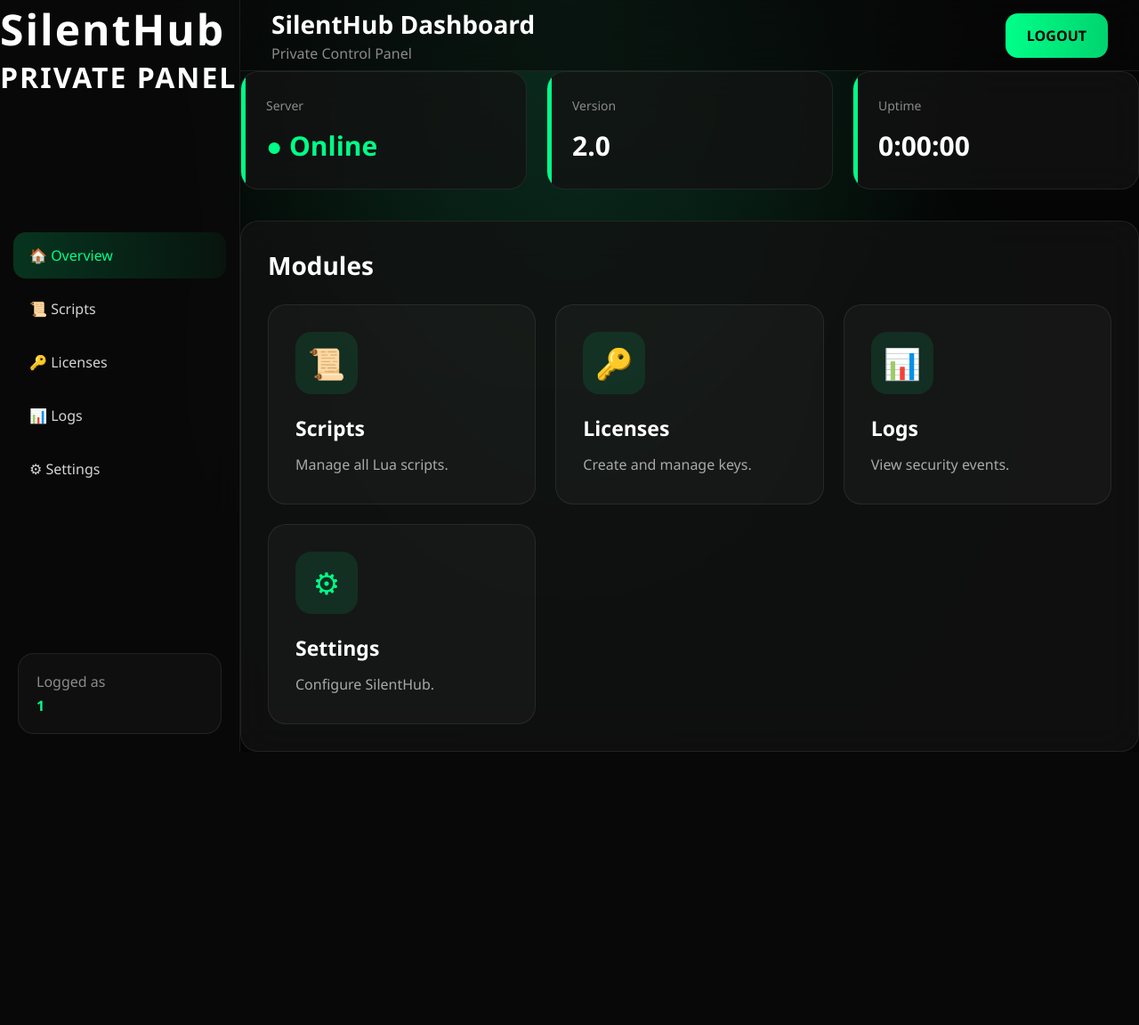
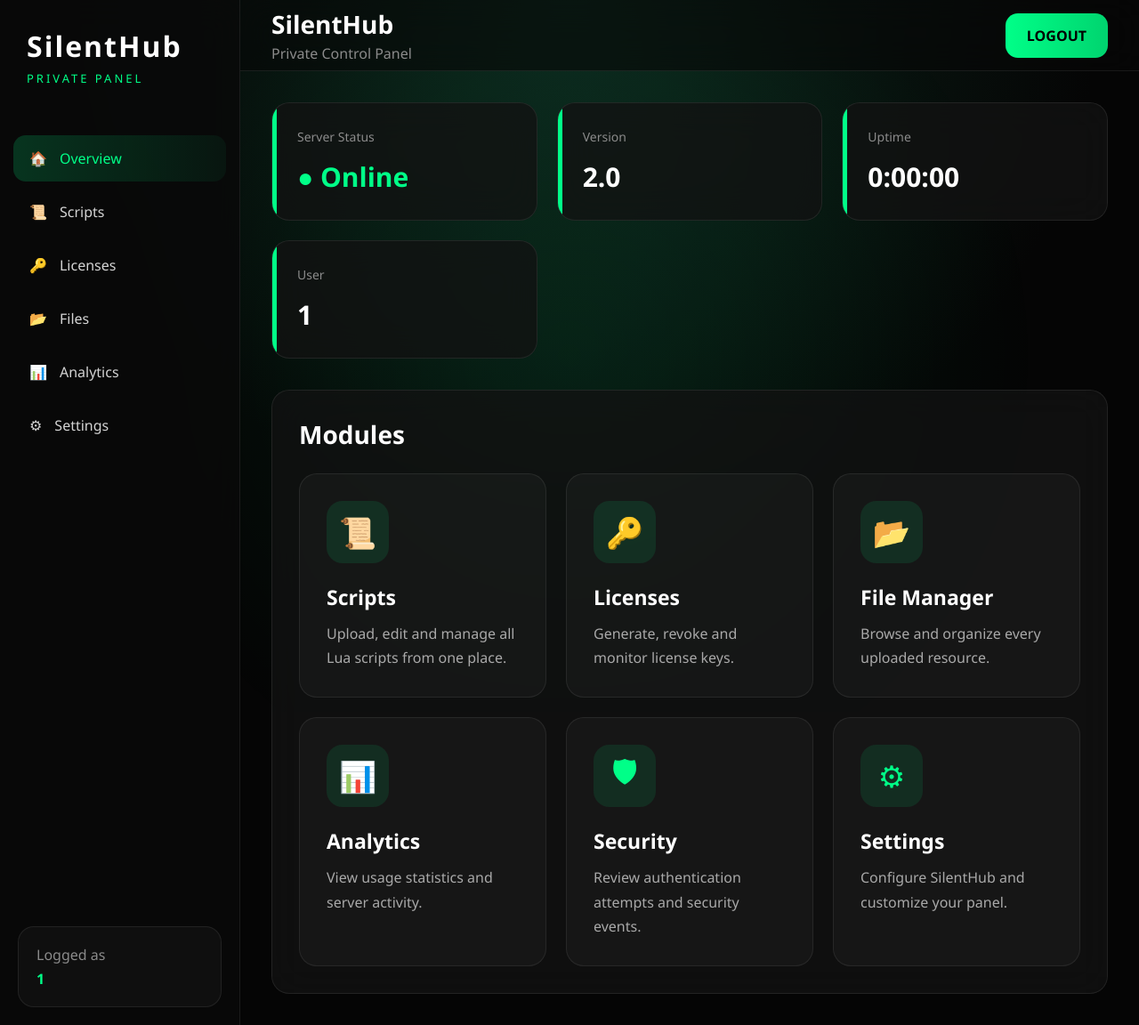
Before and after one commit to Silent-lua/Library, a Flask app: page /panel in a window 1280 px wide. Shown: the whole page at 89% size. Before the commit the page ends 845 px from the top, so only its background shows below. Run offline with Flask 3, Linux system fonts and the light colour scheme; a user stored in the database is signed in.

Commit message:
Update panel HTML structure and content

```diff
--- a/templates/panel.html
+++ b/templates/panel.html
@@ -1,5 +1,5 @@
 <!DOCTYPE html>
-<html lang="es">
+<html lang="en">
 
 <head>
 
@@ -7,41 +7,69 @@
 
     <meta name="viewport" content="width=device-width, initial-scale=1.0">
 
-<title>SilentHub Panel</title>
+    <title>SilentHub Dashboard</title>
 
     <link rel="stylesheet" href="{{ url_for('static', filename='style.css') }}">
 
 </head>
 
-<body class="dashboard-body">
+<body>
 
 <div class="dashboard-layout">
 
     <!-- SIDEBAR -->
 
-    <aside class="sidebar">
+    <aside class="sidebar" id="sidebar">
+
+        <div>
+
+            <div class="sidebar-header">
 
                 <div class="sidebar-logo">
+                    SilentHub
+                </div>
 
-            <h1>SilentHub</h1>
-
-            <span>PRIVATE PANEL</span>
+                <div class="sidebar-subtitle">
+                    PRIVATE PANEL
+                </div>
 
             </div>
 
             <nav class="menu">
 
-            <a href="#" class="active">🏠 Overview</a>
+                <a class="active" href="#">
+                    🏠
+                    <span>Overview</span>
+                </a>
 
-            <a href="#">📜 Scripts</a>
+                <a href="#">
+                    📜
+                    <span>Scripts</span>
+                </a>
 
-            <a href="#">🔑 Licenses</a>
+                <a href="#">
+                    🔑
+                    <span>Licenses</span>
+                </a>
 
-            <a href="#">📊 Logs</a>
+                <a href="#">
+                    📂
+                    <span>Files</span>
+                </a>
 
-            <a href="#">⚙ Settings</a>
+                <a href="#">
+                    📊
+                    <span>Analytics</span>
+                </a>
+
+                <a href="#">
+                    ⚙
+                    <span>Settings</span>
+                </a>
 
             </nav>
+
+        </div>
 
         <div class="user-box">
 
@@ -53,19 +81,31 @@
 
     </aside>
 
+    <!-- Overlay -->
 
+    <div class="sidebar-overlay" id="overlay"></div>
 
-    <!-- CONTENIDO -->
+    <!-- MAIN -->
 
     <main class="dashboard-main">
 
         <header class="topbar">
 
+            <div class="topbar-left">
+
+                <button class="menu-toggle" id="menuToggle">
+
+                    ☰
+
+                </button>
+
                 <div>
 
-                <h2>SilentHub Dashboard</h2>
+                    <h2>SilentHub</h2>
 
                     <p>Private Control Panel</p>
+
+                </div>
 
             </div>
 
@@ -77,15 +117,13 @@
 
         </header>
 
+        <section class="content">
 
-
-        <!-- ESTADÍSTICAS -->
-
-        <section class="stats">
+            <div class="stats">
 
                 <div class="stat-card">
 
-                <span>Server</span>
+                    <span>Server Status</span>
 
                     <h3 class="online">
 
@@ -99,7 +137,11 @@
 
                     <span>Version</span>
 
-                <h3>{{ datos.version }}</h3>
+                    <h3>
+
+                        {{ datos.version }}
+
+                    </h3>
 
                 </div>
 
@@ -107,19 +149,35 @@
 
                     <span>Uptime</span>
 
-                <h3>{{ datos.tiempo }}</h3>
+                    <h3>
+
+                        {{ datos.tiempo }}
+
+                    </h3>
 
                 </div>
 
-        </section>
+                <div class="stat-card">
 
+                    <span>User</span>
 
+                    <h3>
 
-        <!-- MÓDULOS -->
+                        {{ datos.usuario }}
+
+                    </h3>
+
+                </div>
+
+            </div>
 
             <section class="content-panel">
 
-            <h2>Modules</h2>
+                <h2>
+
+                    Modules
+
+                </h2>
 
                 <div class="modules-grid">
 
@@ -129,7 +187,9 @@
 
                         <h3>Scripts</h3>
 
-                    <p>Manage all Lua scripts.</p>
+                        <p>
+                            Upload, edit and manage all Lua scripts from one place.
+                        </p>
 
                     </div>
 
@@ -139,7 +199,21 @@
 
                         <h3>Licenses</h3>
 
-                    <p>Create and manage keys.</p>
+                        <p>
+                            Generate, revoke and monitor license keys.
+                        </p>
+
+                    </div>
+
+                    <div class="module-box">
+
+                        <div class="icon">📂</div>
+
+                        <h3>File Manager</h3>
+
+                        <p>
+                            Browse and organize every uploaded resource.
+                        </p>
 
                     </div>
 
@@ -147,9 +221,23 @@
 
                         <div class="icon">📊</div>
 
-                    <h3>Logs</h3>
+                        <h3>Analytics</h3>
 
-                    <p>View security events.</p>
+                        <p>
+                            View usage statistics and server activity.
+                        </p>
+
+                    </div>
+
+                    <div class="module-box">
+
+                        <div class="icon">🛡</div>
+
+                        <h3>Security</h3>
+
+                        <p>
+                            Review authentication attempts and security events.
+                        </p>
 
                     </div>
 
@@ -159,7 +247,9 @@
 
                         <h3>Settings</h3>
 
-                    <p>Configure SilentHub.</p>
+                        <p>
+                            Configure SilentHub and customize your panel.
+                        </p>
 
                     </div>
 
@@ -167,10 +257,14 @@
 
             </section>
 
+        </section>
+
     </main>
 
 </div>
 
+<script src="{{ url_for('static', filename='script.js') }}"></script>
+
 </body>
 
 </html>
```
Lines whose indentation alone changed are shown as unchanged.
